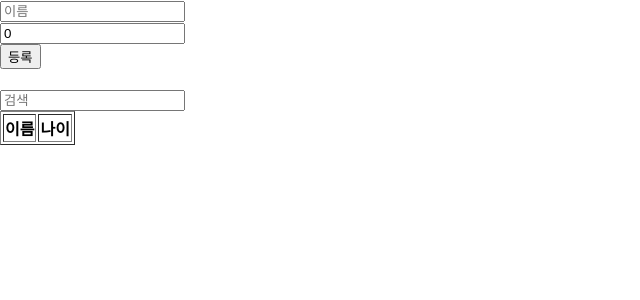
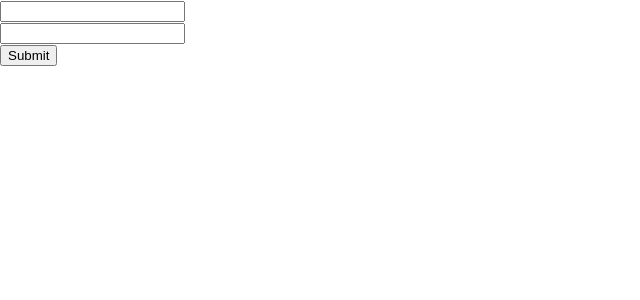
Before and after one commit to choye-sudo/react, a React (Create React App) app: page / in a window 1280 px wide. Shown: the top 300 px of the page, without its empty margins (0-640 px from the left). Built offline with nearby package versions, Linux system fonts and the light colour scheme.

Commit message:
feat : add update feature and delet feature;

```diff
--- a/src/App.jsx
+++ b/src/App.jsx
@@ -6,7 +6,9 @@ const Person = () => {
   const [people, setPeople] = useState([]);
   const [search, setSearch] = useState("");
   const [sortKey, setSortKey] = useState(""); // 정렬 기준
-  const [sortOrder, setSortOrder] = useState("asc"); // 정렬 순서 (asc: 오름차순, desc: 내림차순)
+  const [sortOrder, setSortOrder] = useState("asc"); // 정렬 순서
+  const [isEditing, setIsEditing] = useState(false); // 수정 모드 여부
+  const [editIndex, setEditIndex] = useState(null); // 수정할 사람의 인덱스
 
   const onChangePerson = (e) => {
     const { name, value } = e.target;
@@ -14,27 +16,40 @@ const Person = () => {
   };
 
   const onSubmit = () => {
-    setPerson({ ...init });
-    setPeople([...people, { ...person }]);
+    if (isEditing) {
+      // 수정 모드일 때
+      const updatedPeople = [...people];
+      updatedPeople[editIndex] = person;
+      setPeople(updatedPeople);
+      setIsEditing(false); // 수정 모드 종료
+      setEditIndex(null);
+    } else {
+      // 새로 추가할 때
+      setPeople([...people, { ...person }]);
+    }
+    setPerson({ ...init }); // 입력 필드 초기화
+  };
+
+  // 수정 버튼 클릭 시
+  const updatePerson = (index) => {
+    setPerson(people[index]); // 해당 인덱스의 사용자 정보를 입력 필드로 불러옴
+    setIsEditing(true);
+    setEditIndex(index); // 수정할 인덱스를 저장
+  };
+
+  // 삭제 버튼 클릭 시
+  const deletePerson = (index) => {
+    const updatedPeople = people.filter((_, i) => i !== index); // 해당 인덱스의 사용자 삭제
+    setPeople(updatedPeople);
   };
 
   const handleSort = (key) => {
     if (sortKey === key) {
-      // 이미 같은 키로 정렬 중이면 순서를 반대로 변경
       setSortOrder(sortOrder === "asc" ? "desc" : "asc");
     } else {
-      // 새로운 정렬 기준으로 변경
       setSortKey(key);
-      setSortOrder("asc"); // 기본 오름차순으로 설정
+      setSortOrder("asc");
     }
-  };
-
-  const updatePerson = () =>{
-
-  };
-
-  const deletePerson = () =>{
-
   };
 
   return (
@@ -57,7 +72,9 @@ const Person = () => {
         />
       </div>
       <div>
-        <button onClick={onSubmit}>등록</button>
+        <button onClick={onSubmit}>
+          {isEditing ? "수정 완료" : "등록"}
+        </button>
       </div>
       <br />
       <input onChange={(e) => setSearch(e.target.value)} placeholder="검색" />
@@ -65,21 +82,21 @@ const Person = () => {
       <table border={1}>
         <thead>
           <tr>
-            {/* 클릭하면 정렬 기준을 name으로 변경 */}
             <th onClick={() => handleSort("name")}>
               이름 {sortKey === "name" && (sortOrder === "asc" ? "▲" : "▼")}
             </th>
-            {/* 클릭하면 정렬 기준을 age로 변경 */}
             <th onClick={() => handleSort("age")}>
               나이 {sortKey === "age" && (sortOrder === "asc" ? "▲" : "▼")}
             </th>
+            <th>수정</th>
+            <th>삭제</th>
           </tr>
         </thead>
         <tbody>
           {people
-            .filter(({ name }) => name.includes(search)) // 검색어 필터링
+            .filter(({ name }) => name.includes(search)) // 검색 필터링
             .sort((a, b) => {
-              // 정렬 기준에 따른 정렬 처리
+              // 정렬
               if (sortKey === "name") {
                 return sortOrder === "asc"
                   ? a.name.localeCompare(b.name)
@@ -87,14 +104,18 @@ const Person = () => {
               } else if (sortKey === "age") {
                 return sortOrder === "asc" ? a.age - b.age : b.age - a.age;
               }
-              return 0; // 정렬 기준이 없으면 그대로 반환
+              return 0;
             })
             .map(({ name, age }, index) => (
               <tr key={index}>
                 <td>{name}</td>
                 <td>{age}</td>
-                <td><button onClick={() => updatePerson(name, age)}>수정</button></td>
-                <td><button onClick={() => deletePerson(name)}>삭제</button></td>
+                <td>
+                  <button onClick={() => updatePerson(index)}>수정</button>
+                </td>
+                <td>
+                  <button onClick={() => deletePerson(index)}>삭제</button>
+                </td>
               </tr>
             ))}
         </tbody>
--- /dev/null
+++ b/src/Form.jsx
@@ -0,0 +1,23 @@
+const Form = () =>{
+    const onSubmitHandler = (e) => {
+        e.preventDefault();
+        console.log(e);
+
+        //key value 추출
+        const key = e.target.name;
+        // obj 생성
+        const obj = {[key]:e.target.age};
+
+        console.log(obj);
+    }
+
+    return <form onSubmit={onSubmitHandler}>
+        <input name="name" required/>
+        <br/>
+        <input name="age"/>
+        <br/>
+        <input type="submit"/>
+    </form>
+}
+
+export default Form;
--- a/src/index.js
+++ b/src/index.js
@@ -2,12 +2,13 @@ import React from 'react';
 import ReactDOM from 'react-dom/client';
 import './index.css';
 import App from './App';
+import Form from './Form';
 import reportWebVitals from './reportWebVitals';
 
 const root = ReactDOM.createRoot(document.getElementById('root'));
 root.render(
   <React.StrictMode>
-    <App />
+    <Form />
   </React.StrictMode>
 );
 
```
